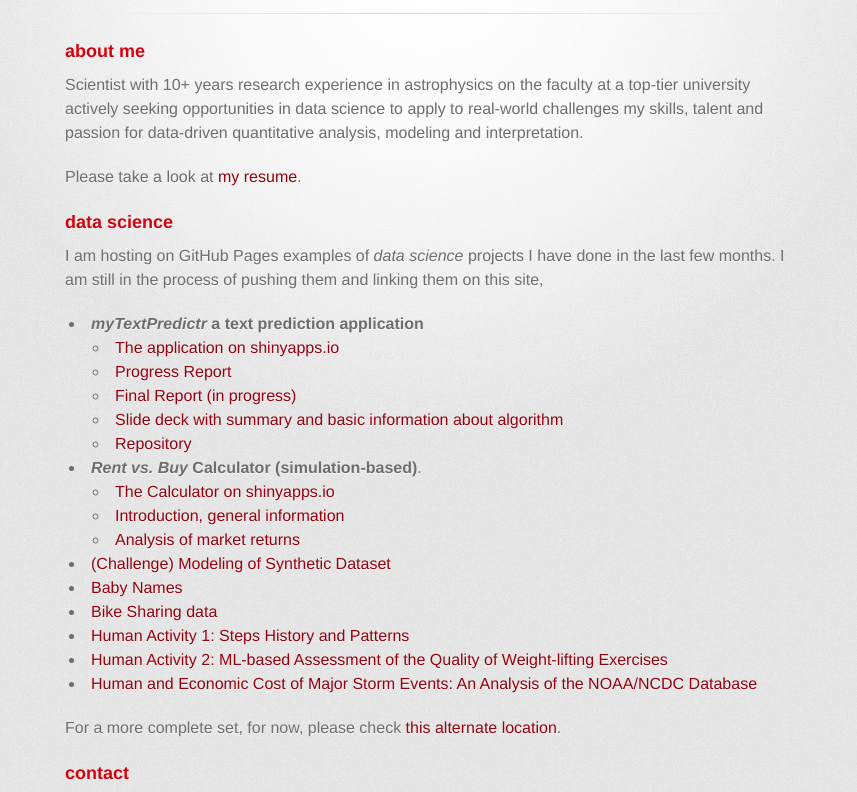
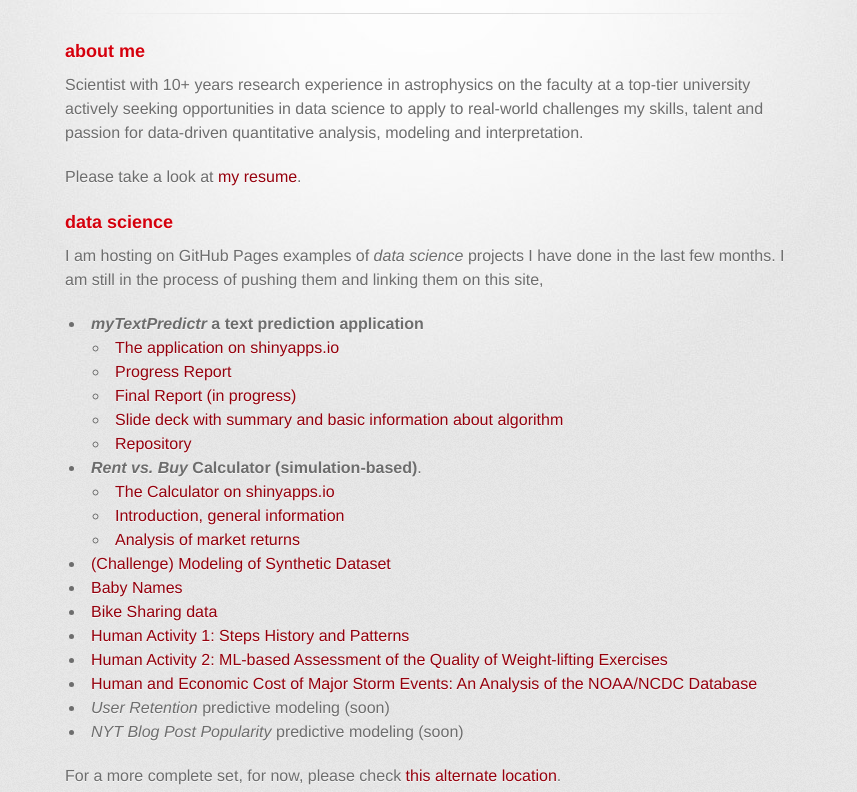
Before and after one commit to pedrosan/pedrosan.github.io, a plain HTML site: page index.html in a window 1280 px wide. Shown: the part 160-952 px from the top of the page, without its empty margins (215-1072 px from the left). Drawn offline with Linux system fonts and the light colour scheme; a web font is replaced by a local one.

Commit message:
added "soon" entries to main list of projects

```diff
--- a/index.html
+++ b/index.html
@@ -71,6 +71,8 @@ I am still in the process of pushing them and linking them on this site,
 <li><a href="http://pedrosan.github.io/DataScience/Human_Activity_1/">Human Activity 1: Steps History and Patterns</a></li>
 <li><a href="http://pedrosan.github.io/DataScience/Weight_Lifting/">Human Activity 2: ML-based Assessment of the Quality of Weight-lifting Exercises</a></li>
 <li><a href="http://pedrosan.github.io/DataScience/Impact_of_Major_Storm_Events/">Human and Economic Cost of Major Storm Events: An Analysis of the NOAA/NCDC Database</a></li>
+<li><em>User Retention</em> predictive modeling (soon)</li>
+<li><em>NYT Blog Post Popularity</em> predictive modeling (soon)</li>
 </ul>
 
 For a more complete set, for now, please check <a href="https://github.com/pedrosan/DataScienceExamples">this alternate location</a>.
```
